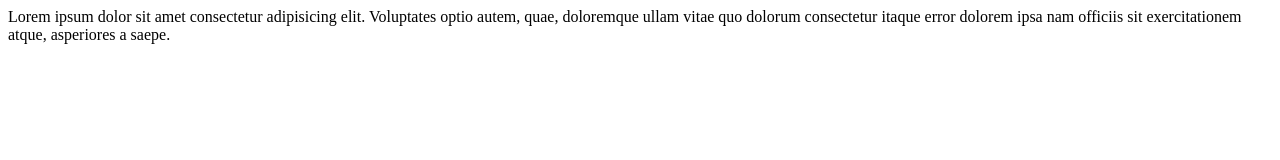
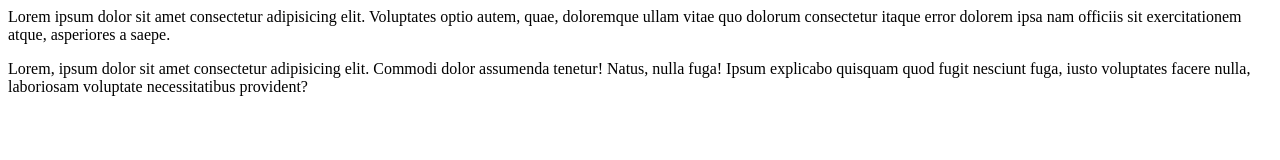
Before and after one commit to tiyaabali/learn-git, a plain HTML site: page index.html in a window 1280 px wide. Drawn offline with Linux system fonts and the light colour scheme.

Commit message:
add index file again

```diff
--- a/index.html
+++ b/index.html
@@ -9,5 +9,11 @@
     Lorem ipsum dolor sit amet consectetur adipisicing elit. Voluptates optio
     autem, quae, doloremque ullam vitae quo dolorum consectetur itaque error
     dolorem ipsa nam officiis sit exercitationem atque, asperiores a saepe.
+    <p>
+      Lorem, ipsum dolor sit amet consectetur adipisicing elit. Commodi dolor
+      assumenda tenetur! Natus, nulla fuga! Ipsum explicabo quisquam quod fugit
+      nesciunt fuga, iusto voluptates facere nulla, laboriosam voluptate
+      necessitatibus provident?
+    </p>
   </body>
 </html>
```
